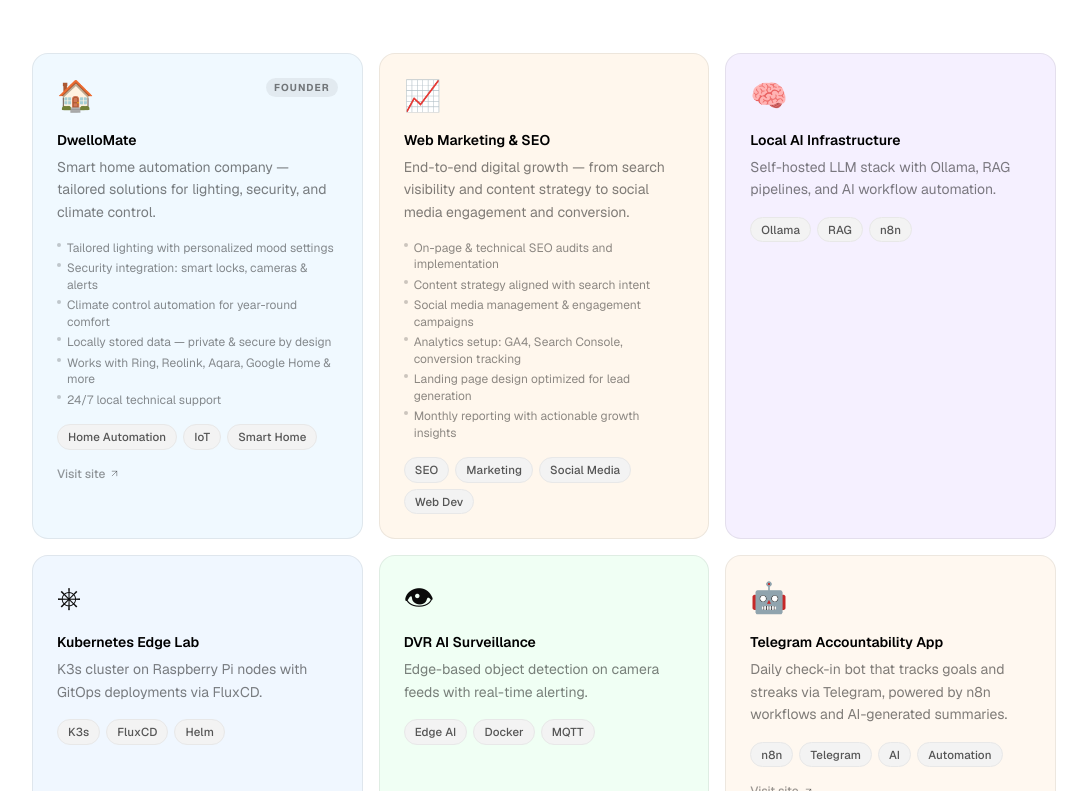
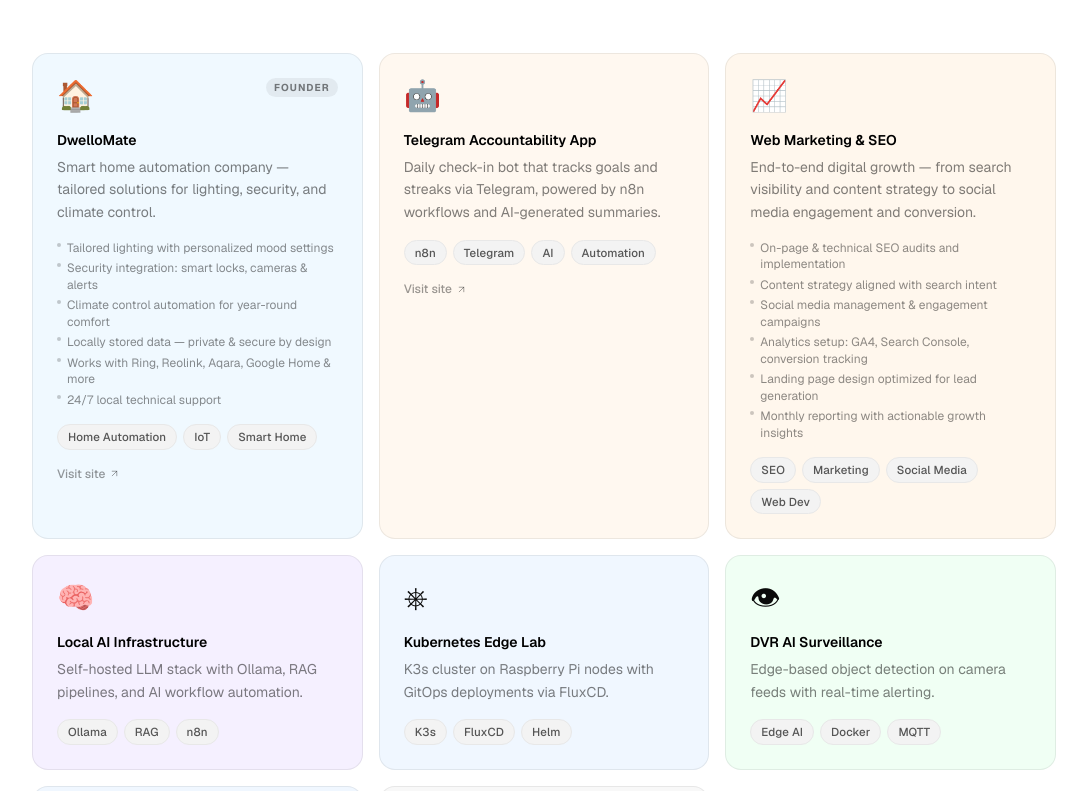
Before and after one commit to zmadil/hireme, a Next.js app: page / in a window 1280 px wide. Shown: the part 1329-2120 px from the top of the page, without its empty margins (96-1183 px from the left). Built offline with nearby package versions, Linux system fonts and the light colour scheme.

Commit message:
fomratting change

```diff
--- a/src/components/Projects.tsx
+++ b/src/components/Projects.tsx
@@ -35,6 +35,14 @@ const projects: Project[] = [
     ],
   },
   {
+    title: "Telegram Accountability App",
+    desc: "Daily check-in bot that tracks goals and streaks via Telegram, powered by n8n workflows and AI-generated summaries.",
+    tags: ["n8n", "Telegram", "AI", "Automation"],
+    href: "https://friend.n8nbronco.com",
+    bg: "#fff8f0",
+    emoji: "🤖",
+  },
+  {
     title: "Web Marketing & SEO",
     desc: "End-to-end digital growth — from search visibility and content strategy to social media engagement and conversion.",
     tags: ["SEO", "Marketing", "Social Media", "Web Dev"],
@@ -69,14 +77,6 @@ const projects: Project[] = [
     tags: ["Edge AI", "Docker", "MQTT"],
     bg: "#f0fff4",
     emoji: "👁",
-  },
-  {
-    title: "Telegram Accountability App",
-    desc: "Daily check-in bot that tracks goals and streaks via Telegram, powered by n8n workflows and AI-generated summaries.",
-    tags: ["n8n", "Telegram", "AI", "Automation"],
-    href: "https://friend.n8nbronco.com",
-    bg: "#fff8f0",
-    emoji: "🤖",
   },
   {
     title: "n8n Automation Ecosystem",
```
